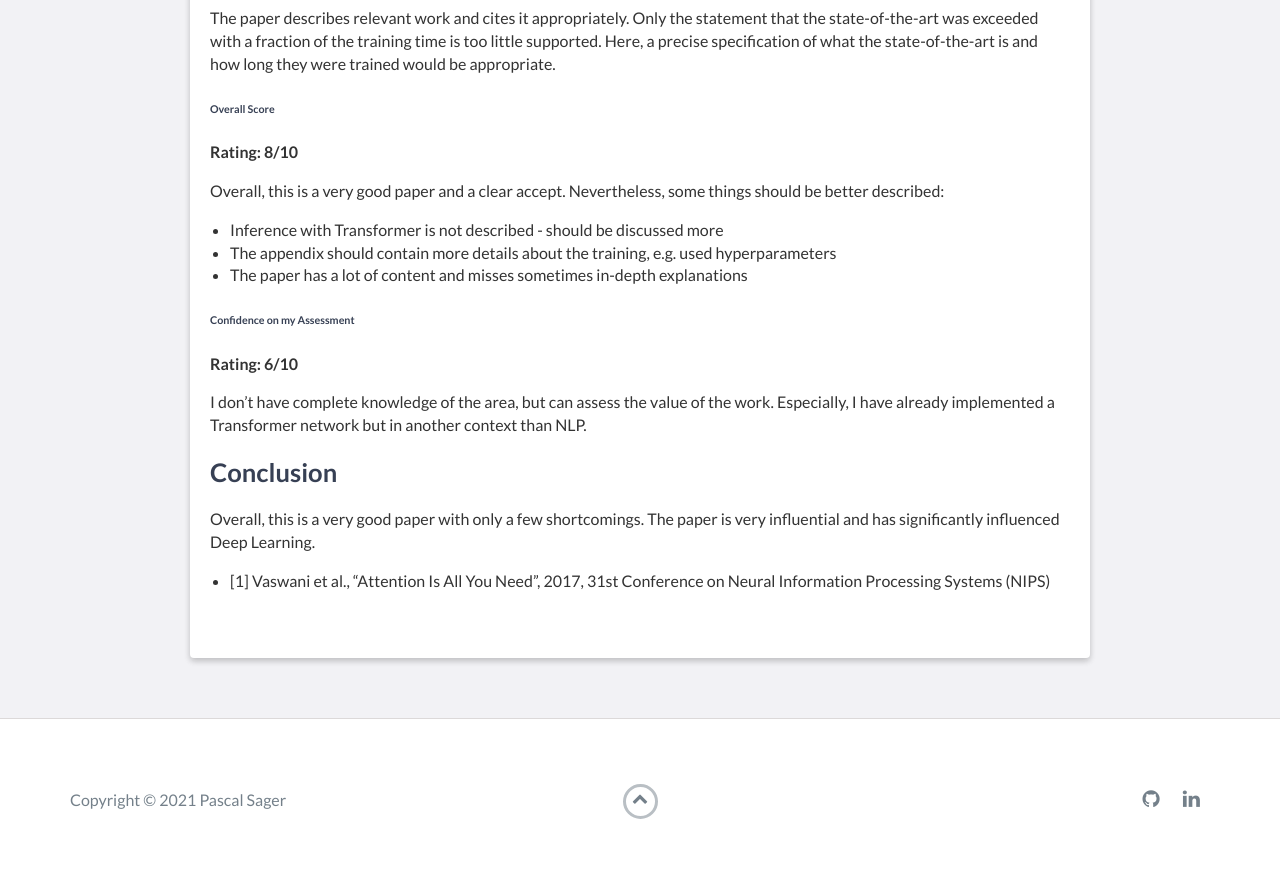
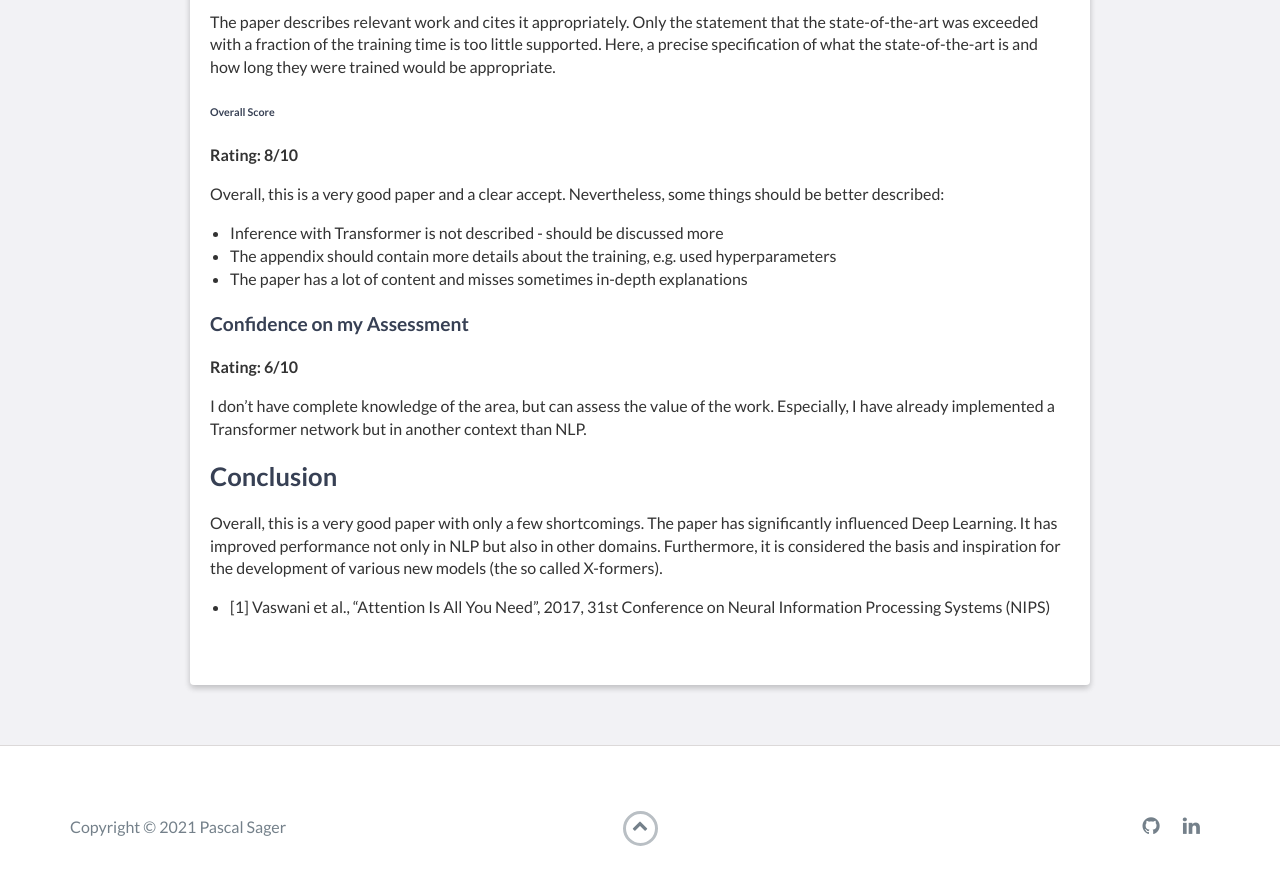
Before and after one commit to sagerpascal/sagerpascal.github.io, a Jekyll site: the page built from _posts/2021-05-04-EVA-Part4.md, in a window 1280 px wide and 900 px high, scrolled down 1917 px. Shown: the top 885 px of the window. Built offline with Jekyll 4.4.1, drawn with Linux system fonts in a browser that asks for light colours; comment, search, counter and statistics services are not loaded.

Commit message:
Update Blogpost

```diff
--- a/_posts/2021-05-04-EVA-Part4.md
+++ b/_posts/2021-05-04-EVA-Part4.md
@@ -21,7 +21,7 @@
 # Review
 The following is my personal review of the paper "Attention Is All You Need". I follow the IJCAI review template and rate the paper on the basis of 6 criteria with 1-10 stars. In addition, I comment briefly on each of the criteria and provide an overall score with comments at the end.
 
-###### Relevance
+### Relevance
 
 **Rating: 9/10**
 
@@ -31,7 +31,7 @@
 The paper presents a new architecture that can be used for sequence-to-sequence modelling. It is a deep learning architecture that can be applied to audio processing and NLP. Besides the much better training efficiency, Transformers have achieved new state-of-the-art results for translation. Therefore, this paper is considered very relevant, as it (a) corresponds to the content of the conference and (b) is expected to be of interest to researchers in the field.
 
 
-###### Significance
+### Significance
 
 **Rating: 9/10**
 
@@ -40,7 +40,7 @@
 
 The architecture itself is also constantly evolving and has led to the so-called X-formers. X-former is an umbrella term for various further developments such as Reformer, Linformer, Performer, Longformer, etc.
 
-###### Originality
+### Originality
 
 **Rating: 8/10**
 :
@@ -48,20 +48,20 @@
 This idea is fundamentally new and leads to the development of more efficient architectures.
 
 
-###### Technical Quality
+### Technical Quality
 
 **Rating: 5/10**
 
 The architecture is well justified and described. Experiments were then carried out to show the performance.
 However, the paper lacks a detailed appendix. Since the appendix has been omitted, some implementation details are included in the "Results" section. This makes the results tedious to read as they contain some architectural notes. It would have been more appropriate to move this part to the appendix and describe it in more detail there. In the current form, the results are difficult to reproduce.
 
-###### Clarity and Quality of Writing
+### Clarity and Quality of Writing
 
 **Rating: 7/10**
 
 The paper is written in a very good style. The ideas and the architecture are easy to understand despite the high complexity. Appropriate references and figures have been included. Although the figures are mostly self-explanatory, the captions should be more detailed. For example, if the figure for the attention heads is viewed without reading the text, the functionality is not fully comprehensible.
 
-###### Scholarship, i.e. Scientific Context
+### Scholarship, i.e. Scientific Context
 
 **Rating: 6/10**
 
@@ -77,7 +77,7 @@
 - The appendix should contain more details about the training, e.g. used hyperparameters
 - The paper has a lot of content and misses sometimes in-depth explanations
 
-###### Confidence on my Assessment
+### Confidence on my Assessment
 
 **Rating: 6/10**
 
@@ -85,8 +85,8 @@
 a Transformer network but in another context than NLP.
 
 # Conclusion
-Overall, this is a very good paper with only a few shortcomings. The paper is very influential and has significantly influenced Deep Learning.
-
+Overall, this is a very good paper with only a few shortcomings. The paper has significantly influenced Deep Learning.
+It has improved performance not only in NLP but also in other domains. Furthermore, it is considered the basis and inspiration for the development of various new models (the so called X-formers).
 
 
 - [1] Vaswani et al., "Attention Is All You Need", 2017, 31st Conference on Neural Information Processing Systems (NIPS)
```
